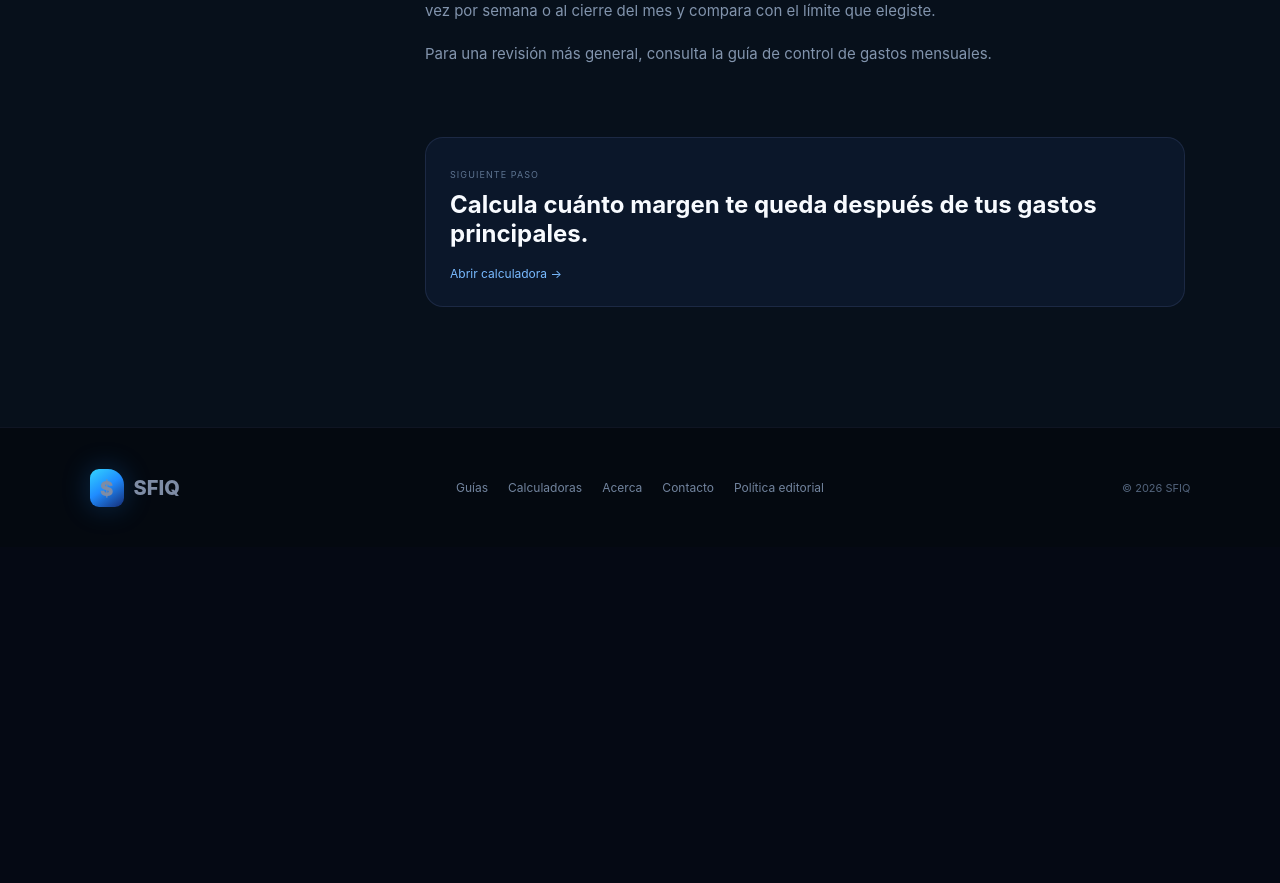
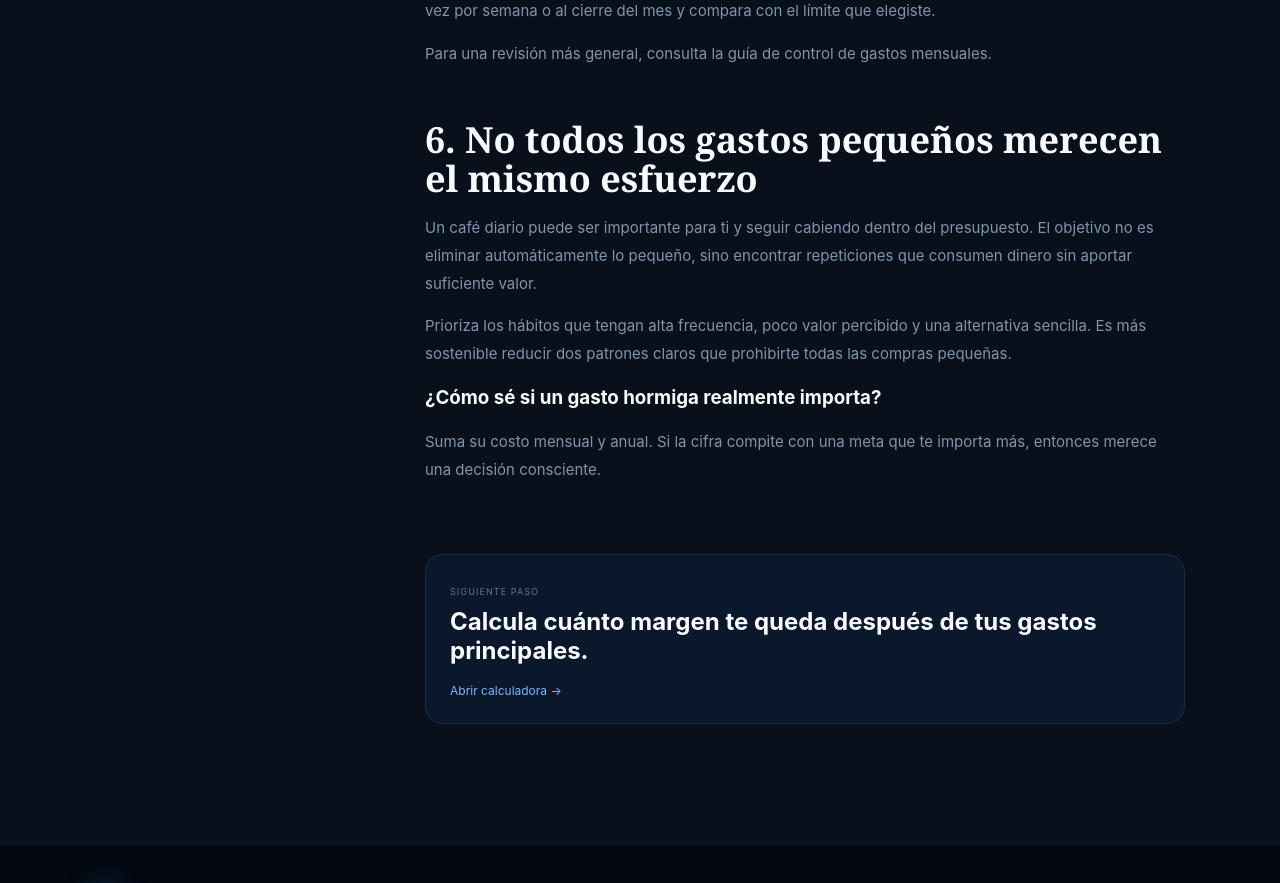
Before and after one commit to Sofonias-23/MiFinanzas, a Next.js app in the folder web/: page /guias/gastos-hormiga in a window 1280 px wide. Shown: the part 2100-2983 px from the top of the page. Before the commit the page ends 2647 px from the top, so only its background shows below. Built offline with nearby package versions, Linux system fonts and the light colour scheme; no server answers.

Commit message:
Expand guide with practical review and FAQ

```diff
--- a/web/app/guias/gastos-hormiga/page.tsx
+++ b/web/app/guias/gastos-hormiga/page.tsx
@@ -92,6 +92,15 @@ export default function GastosHormigaPage() {
               <p>Para una revisión más general, consulta la guía de <a href="/guias/control-gastos-mensuales">control de gastos mensuales</a>.</p>
             </section>
 
+
+            <section id="priorizar">
+              <h2>6. No todos los gastos pequeños merecen el mismo esfuerzo</h2>
+              <p>Un café diario puede ser importante para ti y seguir cabiendo dentro del presupuesto. El objetivo no es eliminar automáticamente lo pequeño, sino encontrar repeticiones que consumen dinero sin aportar suficiente valor.</p>
+              <p>Prioriza los hábitos que tengan alta frecuencia, poco valor percibido y una alternativa sencilla. Es más sostenible reducir dos patrones claros que prohibirte todas las compras pequeñas.</p>
+              <h3>¿Cómo sé si un gasto hormiga realmente importa?</h3>
+              <p>Suma su costo mensual y anual. Si la cifra compite con una meta que te importa más, entonces merece una decisión consciente.</p>
+            </section>
+
             <GuideAdSlot position="end" />
             <div className="articleNext">
               <span>SIGUIENTE PASO</span>
```
